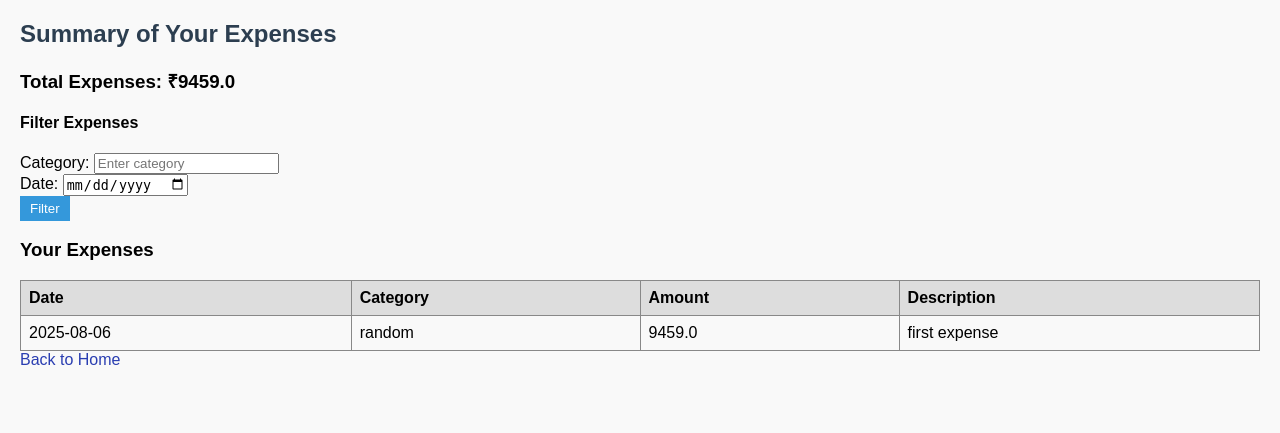
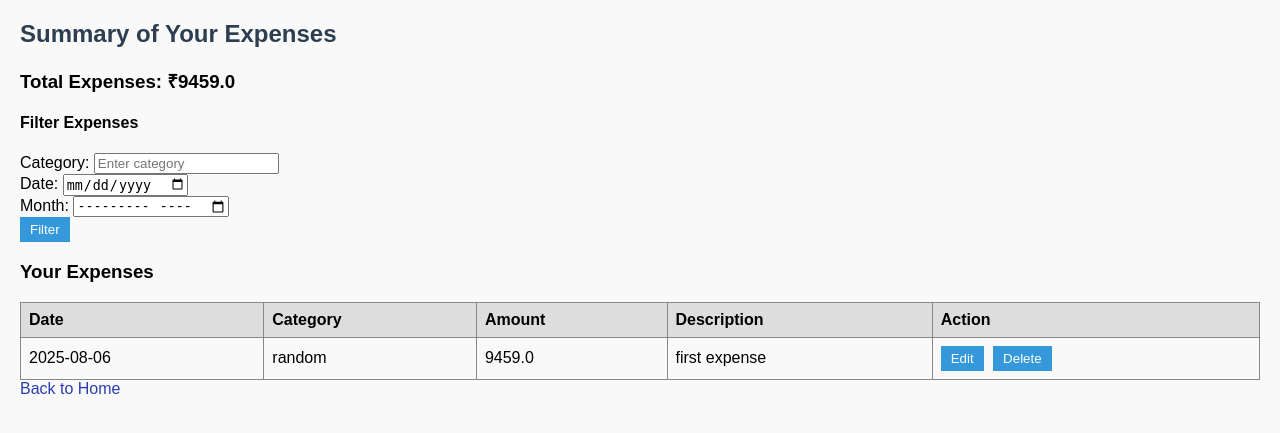
Before and after one commit to aditya6927/expense-tracker, a Flask app: page /summary in a window 1280 px wide. Shown: the top 433 px of the page. Run offline with Flask 3, Linux system fonts and the light colour scheme; a user stored in the database is signed in; data comes from the database, SQL or seed files in the repository; both versions use the stored data as it was after the commit.

Commit message:
updated summary and home

```diff
--- a/app.py
+++ b/app.py
@@ -168,7 +168,7 @@ def delete_expense(expense_id):
         conn.commit()
         flash("Expense deleted")
     conn.close()
-    return redirect(url_for('home'))
+    return redirect(url_for('summary'))
 
 @app.route('/edit/<int:expense_id>', methods = ['GET', 'POST'])
 def edit_expense(expense_id):
@@ -195,7 +195,7 @@ def edit_expense(expense_id):
                          (category, amount, description, expense_id, user['id']))
             conn.commit()
             flash("Expense added successfully.")
-            return redirect(url_for('home'))
+            return redirect(url_for('summary'))
         return render_template("edit_expense.html", expense = expense)
     conn.close()
     return redirect(url_for('login'))
@@ -215,23 +215,30 @@ def summary():
         #filter by category or date
         category_filter = request.args.get('category')
         date_filter = request.args.get('date')
+        month_filter = request.args.get('month')
         if(category_filter):
             expenses = [expense for expense in expenses if(expense['category'] == category_filter)]
         if(date_filter):
             expenses = [expense for expense in expenses if(expense['date'] == date_filter)]
+        if(month_filter):
+            month, year = month_filter.split('-')[1], month_filter.split('-')[0]
+            expenses = [
+                expense for expense in expenses
+                if expense['date'].split('-')[1] == month and expense['date'].split('-')[0] == year
+            ]
         return render_template("summary.html", expenses = expenses, total_expenses = total_expenses)
     conn.close()
     return redirect(url_for('login'))
 
 # to delete users.db and expenses.db
-# @app.route('/clear-data')
-# def clear_data():
-#     conn = get_db_connection()
-#     conn.execute("DELETE FROM expenses")
-#     conn.execute("DELETE FROM users")
-#     conn.commit()
-#     conn.close()
-#     return "All data deleted. You can now remove this route."
+@app.route('/clear-data')
+def clear_data():
+    conn = get_db_connection()
+    conn.execute("DELETE FROM expenses")
+    conn.execute("DELETE FROM users")
+    conn.commit()
+    conn.close()
+    return "All data deleted. You can now remove this route."
 
 if __name__ == '__main__':
     app.run(debug=True)
--- a/templates/summary.html
+++ b/templates/summary.html
@@ -17,6 +17,9 @@
         <label for="date">Date:</label>
         <input type="date" name="date"><br>
 
+        <label for="month">Month:</label>
+        <input type="month" name="month"><br>
+
         <button type="submit">Filter</button>
     </form>
 
@@ -27,6 +30,7 @@
             <th>Category</th>
             <th>Amount</th>
             <th>Description</th>
+            <th>Action</th>
         </tr>
         {% for expense in expenses %}
         <tr>
@@ -34,6 +38,14 @@
             <td>{{ expense.category }}</td>
             <td>{{ expense.amount }}</td>
             <td>{{ expense.description }}</td>
+            <td>
+                <form action="{{ url_for('edit_expense', expense_id=expense.id) }}" method="get" style="display:inline;">
+                    <button type="submit">Edit</button>
+                </form>
+                <form action="{{ url_for('delete_expense', expense_id=expense.id) }}" method="post" style="display:inline;">
+                    <button type="submit" onclick="return confirm('Delete this expense?')">Delete</button>
+                </form>
+            </td>
         </tr>
         {% else %}
         <tr>
```
Also changed, not shown: templates/home.html (+4 -4 lines), users.db.
